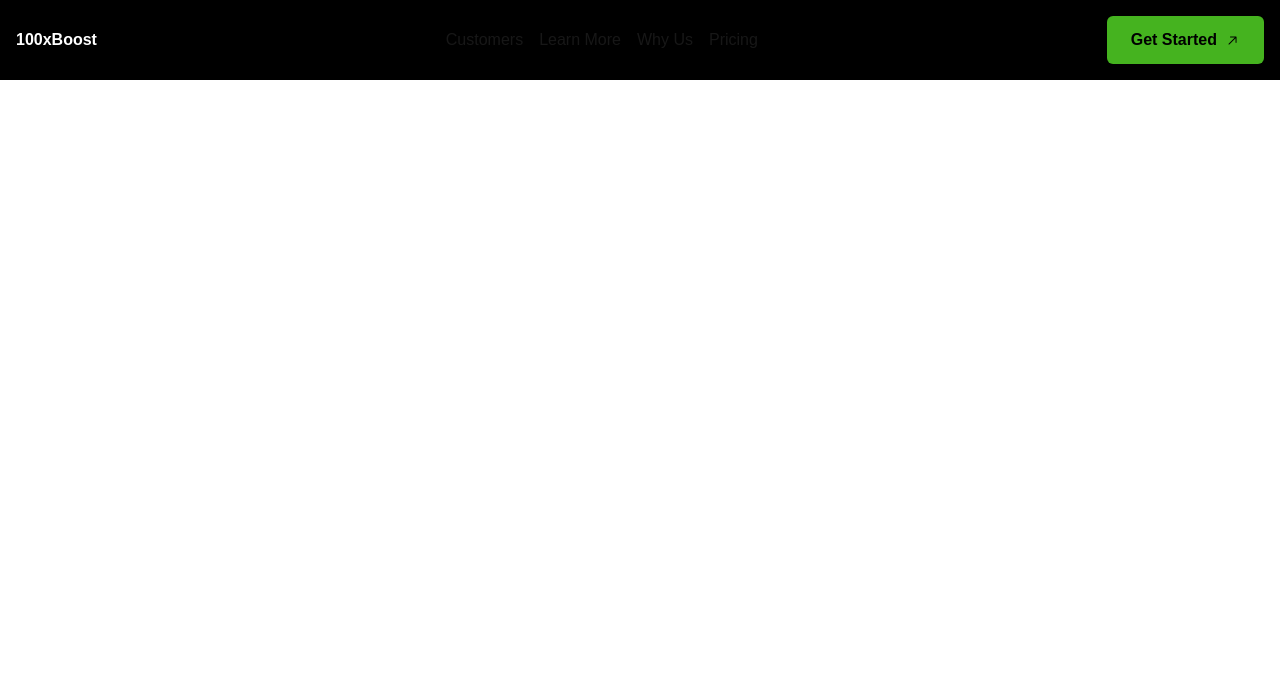
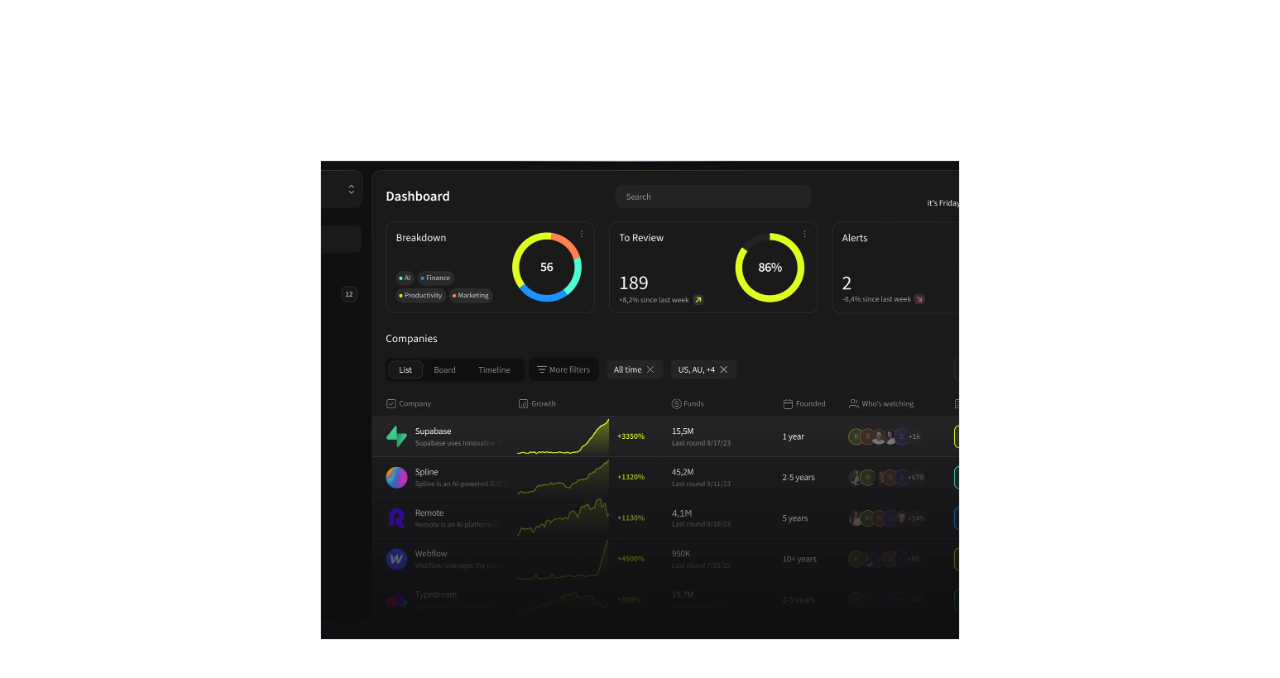
Before and after one commit to palveVaishnav/100xboost, a Next.js app: page /framer in a window 1280 px wide. Shown: the top 678 px of the page. Built offline with nearby package versions, Linux system fonts and the light colour scheme.

Commit message:
Finally : Achieved the rotate-tilt animation

```diff
--- a/package.json
+++ b/package.json
@@ -10,7 +10,7 @@
   },
   "dependencies": {
     "@radix-ui/react-icons": "^1.3.0",
-    "framer-motion": "^11.7.0",
+    "framer-motion": "^11.9.0",
     "lucide-react": "^0.446.0",
     "next": "14.2.13",
     "react": "^18",
--- a/src/app/framer/page.tsx
+++ b/src/app/framer/page.tsx
@@ -1,3 +1,35 @@
-export default function Home() {
-    return <div>From framer</div>
+"use client"
+import { motion } from "framer-motion";
+
+export default function Framer() {
+    return (
+        <div className="grid place-content-center h-screen">
+            {/* Flip Box Container */}
+            <motion.div
+                className="relative w-[40em] h-[60vh]"
+                style={{
+                    perspective: 1000,
+                }}
+            >
+                {/* Inner Box */}
+                <motion.div
+                    className="absolute w-full h-full bg-transparent"
+                    initial={{ rotateX: 20 }} // Start rotation
+                    animate={{ rotateX: 0 }} // End rotation
+                    transition={{ duration: 2, delay: 0.1 }} // Transition effects
+                    style={{ transformStyle: "preserve-3d" }}
+                >
+                    {/* Back Face */}
+                    <motion.div
+                        className="absolute w-full h-full border"
+                        style={{
+                            backgroundImage: `url("/Dashboard.png")`,
+                            backgroundSize: "cover",
+                            backgroundPosition: "center",
+                        }}
+                    ></motion.div>
+                </motion.div>
+            </motion.div>
+        </div>
+    );
 }
--- a/src/app/globals.css
+++ b/src/app/globals.css
@@ -3,6 +3,46 @@
 @tailwind utilities;
 
 @layer utilities {
+  .flip-box {
+    background-color: transparent;
+    width: 40em;
+    height: 60vh;
+    /* border: 1px solid #f1f1f1; */
+    perspective: 1000px;
+    /* Remove this if you don't want the 3D effect */
+  }
+
+  /* This container is needed to position the front and back side */
+  .flip-box-inner {
+    position: relative;
+    width: 100%;
+    height: 100%;
+    text-align: center;
+    transition: transform 0.8s;
+    animation-delay: 1000ms;
+    transform-style: preserve-3d;
+    transform: rotateX(20deg);
+  }
+
+  /* Do an horizontal flip when you move the mouse over the flip box container */
+  .flip-box:hover .flip-box-inner {
+    transform: rotateX(0deg);
+  }
+
+  .flip-box-back {
+    position: absolute;
+    width: 100%;
+    height: 100%;
+    transform: rotateX('30deg');
+    /* offset: */
+  }
+
+  /* Style the back side */
+  .flip-box-back {
+    background-color: dodgerblue;
+    color: white;
+  }
+
   .innerShadow {
     box-shadow: inset 0 8px 10px rgba(0, 0, 0, 0.3);
   }
--- a/src/app/layout.tsx
+++ b/src/app/layout.tsx
@@ -31,9 +31,9 @@
         className={`${geistSans.variable} ${geistMono.variable} antialiased`}
       >
         <div className="w-full fixed top-0 z-50">
-          <AnimateView yaxis={-20} >
+          {/* <AnimateView yaxis={-20} >
             <Navigation />
-          </AnimateView>
+          </AnimateView> */}
         </div>
         <div className="">
           {children}
--- a/src/components/HeroSection.tsx
+++ b/src/components/HeroSection.tsx
@@ -1,7 +1,9 @@
+"use client"
 import GetStarted from "./GetStarted";
 import Image from "next/image";
 import TextTag from "./TextTag";
 import { AnimateView } from './AnimatevVew';
+import { motion } from 'framer-motion';
 
 export default function HeroSection() {
     return (
@@ -38,15 +40,22 @@
             </AnimateView>
 
             <div className="bg-transparent p-10">
-                <AnimateView yaxis={-50} customduration={1} scale={0.9}>
+                <motion.div
+                    initial={{ opacity: .5, y: 0, rotateX: 30, rotateY: 0, rotateZ: 0, offset: 0, }}
+                    animate={{ opacity: 1, y: 0, rotateX: 0, rotateY: 0, rotateZ: 0, offset: 30 }}
+                    transition={{
+                        type: 'spring',    // Use spring transition for the effect
+                        duration: 2,
+                    }}
+                >
                     <Image
                         alt="DashBoard"
                         src={'/Dashboard.png'}
                         width={100}
                         height={100}
-                        className="h-full w-full overflow-hidden rounded-3xl"
+                        className="h-full w-full rounded-3xl"
                     />
-                </AnimateView>
+                </motion.div>
             </div>
 
         </div >
```
Also changed, not shown: 1 other file (tests, documents, lock files or other folders).
